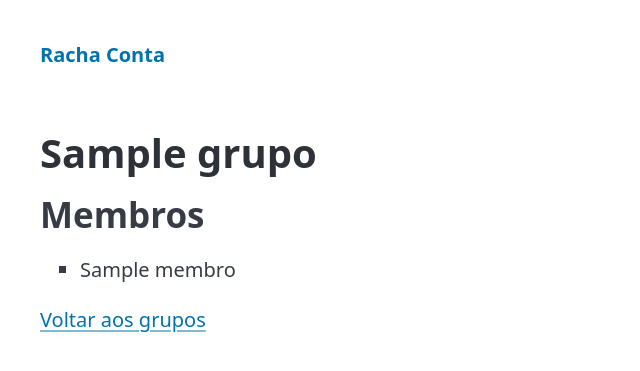
After one commit to RodrigoPFMG/racha-conta, a Flask app: page /grupos/1 in a window 1280 px wide. The commit adds this page. Shown: the top 371 px of the page, without its empty margins (0-640 px from the left). Run offline with Flask 3, Linux system fonts and the light colour scheme; tables that the repository leaves empty hold one stand-in row (values such as "Sample post"); some libraries are stand-ins or nearby versions.

Commit message:
feat: adiciona página do grupo com lista de membros

```diff
--- a/app/routes.py
+++ b/app/routes.py
@@ -32,4 +32,10 @@ def criar_grupo():
     grupo = Grupo(nome=nome)
     db.session.add(grupo)
     db.session.commit()
-    return redirect(url_for("main.index"))
+    return redirect(url_for("main.ver_grupo", grupo_id=grupo.id))
+
+
+@bp.get("/grupos/<int:grupo_id>")
+def ver_grupo(grupo_id):
+    grupo = db.get_or_404(Grupo, grupo_id)
+    return render_template("grupo.html", grupo=grupo)
--- /dev/null
+++ b/app/templates/grupo.html
@@ -0,0 +1,20 @@
+{% extends "base.html" %}
+{% block title %}{{ grupo.nome }} · Racha Conta{% endblock %}
+{% block content %}
+<h1>{{ grupo.nome }}</h1>
+
+<section>
+  <h2>Membros</h2>
+  {% if grupo.membros %}
+  <ul>
+    {% for membro in grupo.membros %}
+    <li>{{ membro.nome }}</li>
+    {% endfor %}
+  </ul>
+  {% else %}
+  <p>Nenhum membro ainda.</p>
+  {% endif %}
+</section>
+
+<p><a href="{{ url_for('main.index') }}">Voltar aos grupos</a></p>
+{% endblock %}
--- a/app/templates/index.html
+++ b/app/templates/index.html
@@ -15,7 +15,7 @@
 {% if grupos %}
 <ul>
   {% for grupo in grupos %}
-  <li>{{ grupo.nome }}</li>
+  <li><a href="{{ url_for('main.ver_grupo', grupo_id=grupo.id) }}">{{ grupo.nome }}</a></li>
   {% endfor %}
 </ul>
 {% else %}
```
Also changed, not shown: tests/integration/test_rotas_grupo.py (+32 -2 lines).
